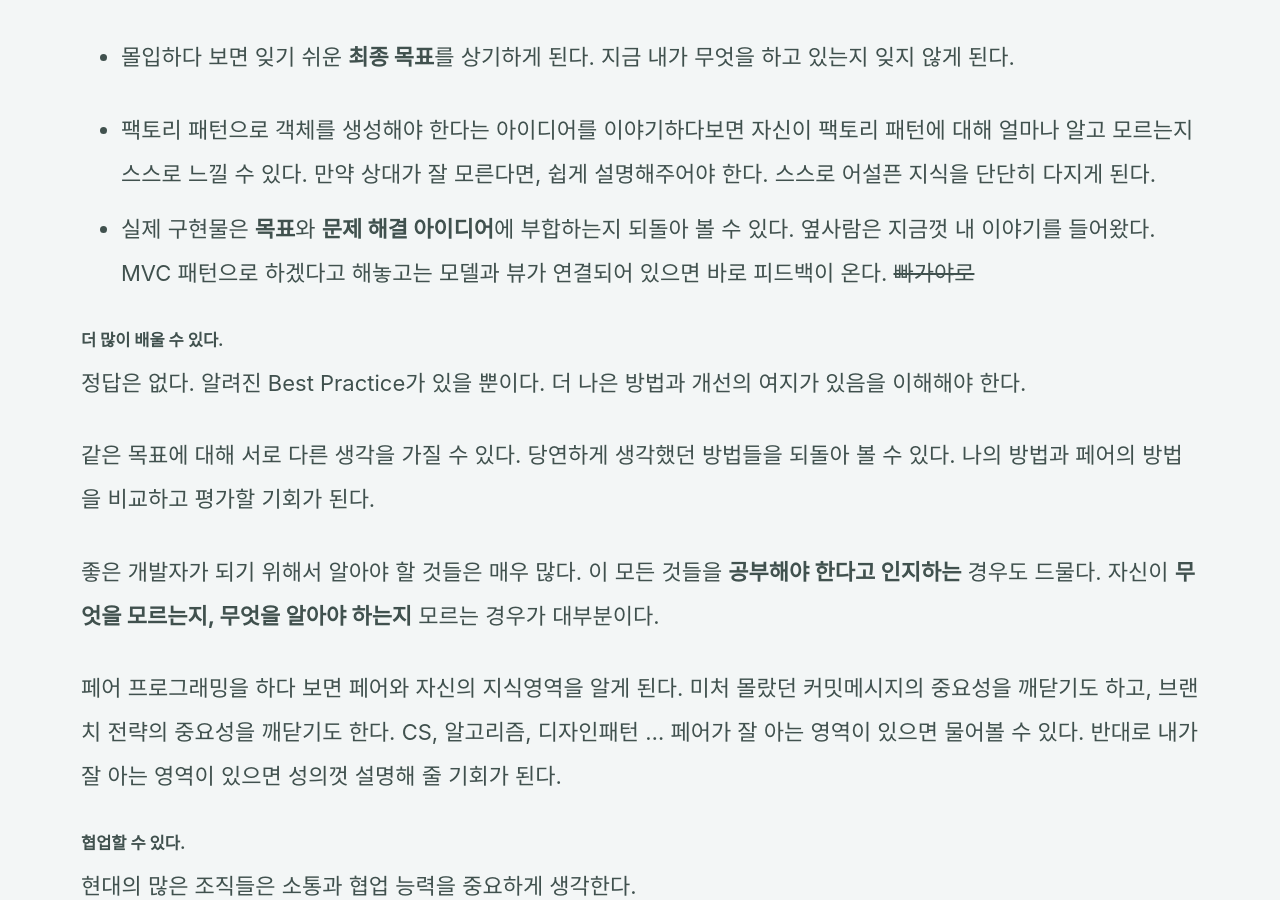
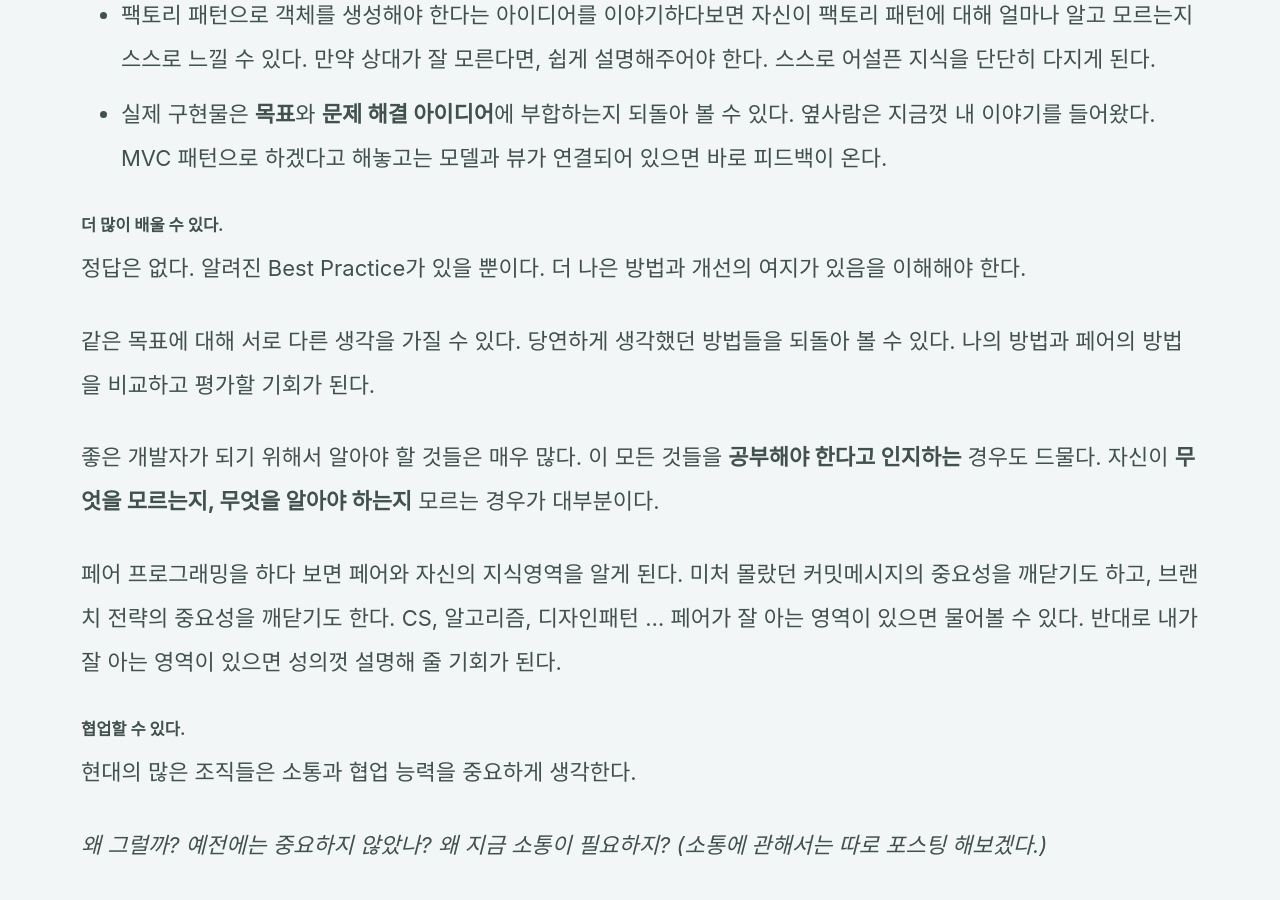
Before and after one commit to andole87/andole87.github.io, a Jekyll site: the page built from _posts/2019-05-10-pair-programming.md, in a window 1280 px wide and 900 px high, scrolled down 1188 px. Built offline with Jekyll 4.4.1, drawn with Linux system fonts in a browser that asks for light colours; cached includes are drawn as plain includes; comment, search, counter and statistics services are not loaded.

Commit message:
edit post

```diff
--- a/_posts/2019-05-10-pair-programming.md
+++ b/_posts/2019-05-10-pair-programming.md
@@ -13,13 +13,9 @@ comments: true
 둘이서 한 컴퓨터로 개발을 한다? 아주 어색하다.
 
 > 한명이 코딩하면 다른 사람은 무얼 하나?
->
 > 혼자 하면 금방 할 것을, 훨씬 시간이 오래 걸리는데?
->
 > 말하면서 코딩하는게 너무 피곤한데?
->
 > 나랑 실력차가 너무 심한데?
->
 > 같이 하고 싶지 않은 사람인데?
 
 한달 좀 넘게 페어 프로그래밍을 해봤다. 왜 교육자들이 위 단점에도 불구하고 페어 프로그래밍을 강력히 권하는지 조금 느끼게 되었다.
@@ -35,7 +31,7 @@ comments: true
 - 몰입하다 보면 잊기 쉬운 **최종 목표**를 상기하게 된다. 지금 내가 무엇을 하고 있는지 잊지 않게 된다.
 
 - 팩토리 패턴으로 객체를 생성해야 한다는 아이디어를 이야기하다보면 자신이 팩토리 패턴에 대해 얼마나 알고 모르는지 스스로 느낄 수 있다. 만약 상대가 잘 모른다면, 쉽게 설명해주어야 한다. 스스로 어설픈 지식을 단단히 다지게 된다.
-- 실제 구현물은 **목표**와 **문제 해결 아이디어**에 부합하는지 되돌아 볼 수 있다. 옆사람은 지금껏 내 이야기를 들어왔다. MVC 패턴으로 하겠다고 해놓고는 모델과 뷰가 연결되어 있으면 바로 피드백이 온다. ~~빠가야로~~
+- 실제 구현물은 **목표**와 **문제 해결 아이디어**에 부합하는지 되돌아 볼 수 있다. 옆사람은 지금껏 내 이야기를 들어왔다. MVC 패턴으로 하겠다고 해놓고는 모델과 뷰가 연결되어 있으면 바로 피드백이 온다.
 
 
 
```
